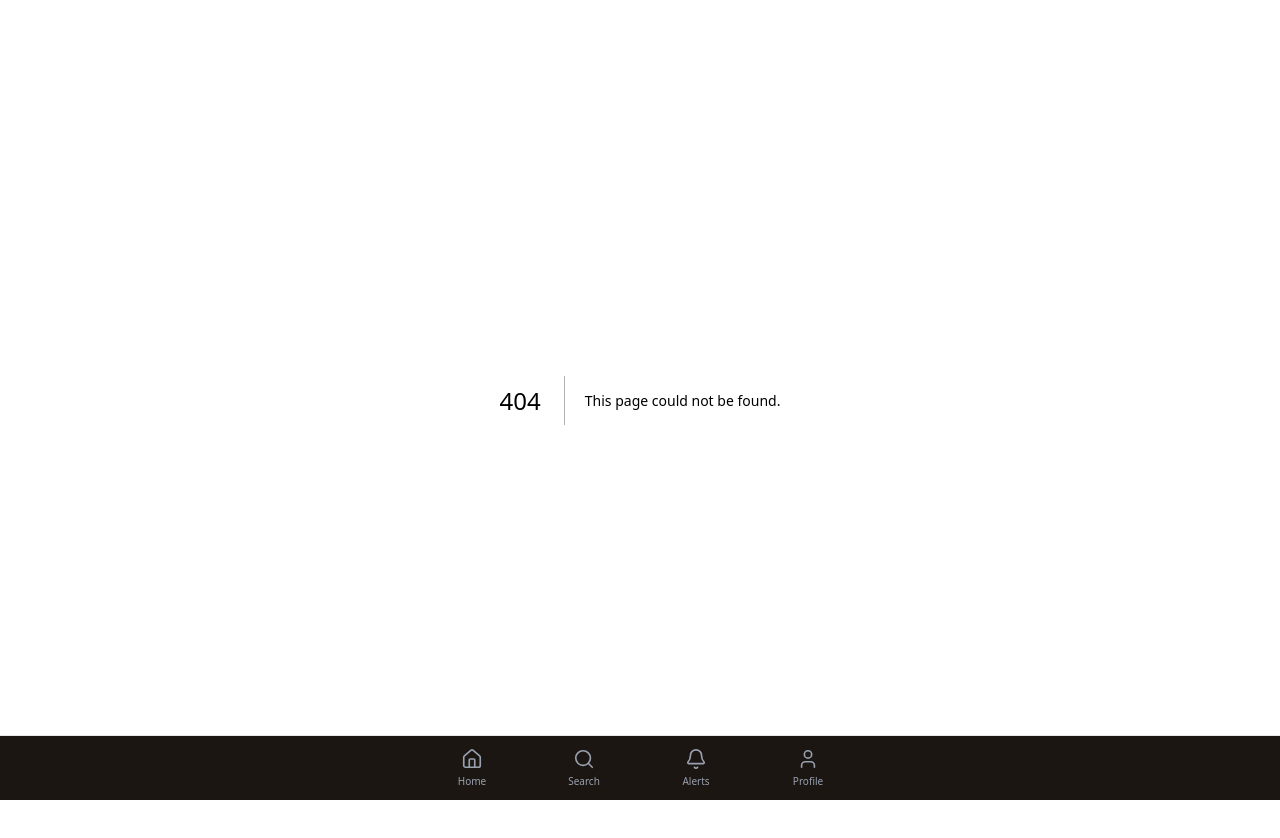
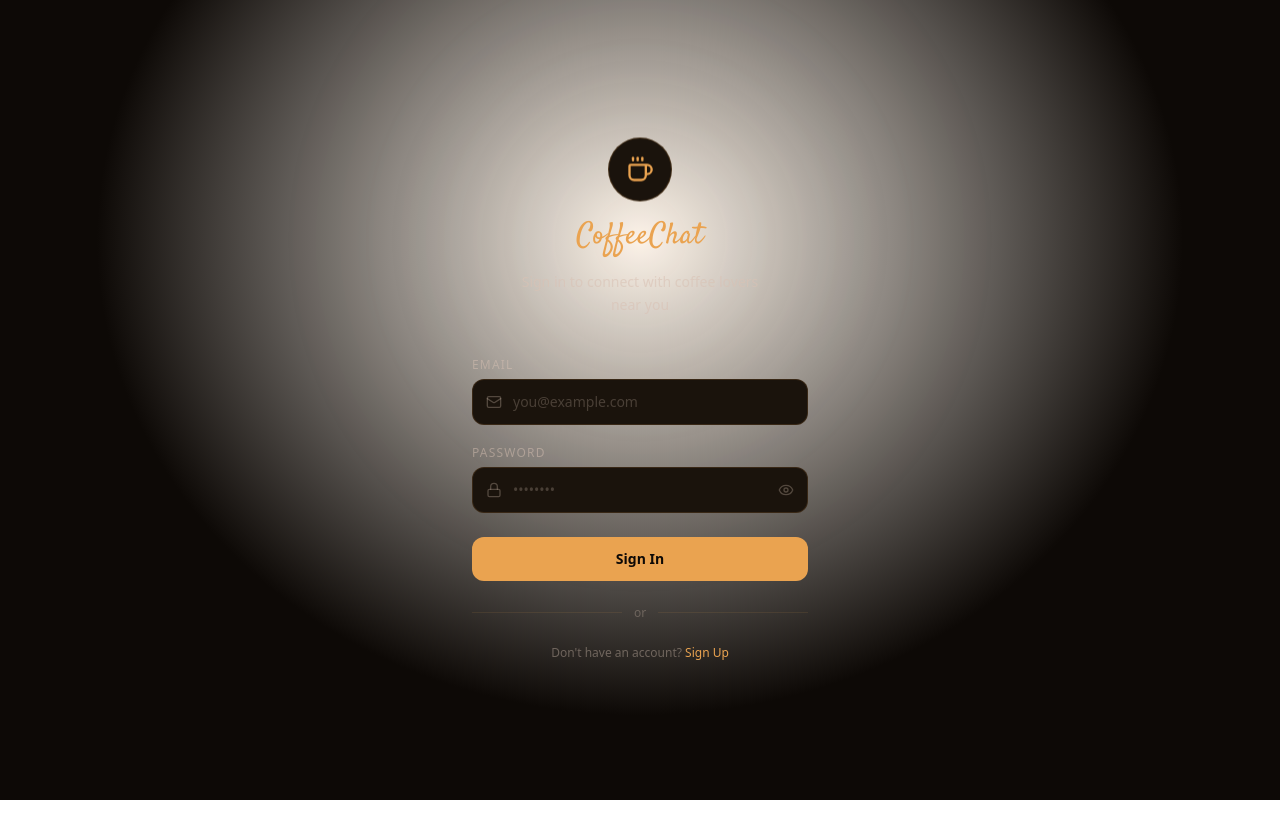
Before and after one commit to dev-abib/yadvierferreira-pwa, a Next.js app: page /login in a window 1280 px wide. Before the commit this address had no page. Shown: the top 838 px of the page. After the commit the page ends 800 px from the top, so only its background shows below. Built offline with nearby package versions, Linux system fonts and the light colour scheme.

Commit message:
feat:completd the splash page

```diff
--- a/app/components/layout/app-shell.tsx
+++ b/app/components/layout/app-shell.tsx
@@ -8,15 +8,19 @@ const BottomNav = dynamic(
   { ssr: false }
 );
 
+// Routes that should not show the bottom navigation bar
+const HIDE_NAV_ROUTES = new Set(["/", "/login"]);
+
 export function AppShell({ children }: { children: ReactNode }) {
   const pathName = usePathname();
+  const hideNav = HIDE_NAV_ROUTES.has(pathName);
 
   return (
     <div className="min-h-screen flex flex-col">
-      <main className={`flex-1 w-full ${pathName !== "/" ? "pb-20" : ""}`}>
+      <main className={`flex-1 w-full ${!hideNav ? "pb-20" : ""}`}>
         {children}
       </main>
-      {pathName !== "/" && <BottomNav />}
+      {!hideNav && <BottomNav />}
     </div>
   );
 }
--- a/app/globals.css
+++ b/app/globals.css
@@ -1,4 +1,5 @@
 @import "tailwindcss";
+
 
 @theme {
   --color-primary-coffee: rgba(15, 10, 6, 0.95);
@@ -16,6 +17,7 @@
   /* font family */
 
   --font-dm-sans: var(--font-dm-sans), "DM Sans", sans-serif;
+  --font-satisfy: var(--font-satisfy), "Satisfy", cursive;
 
   --breakpoint-xs: 375px;
   --breakpoint-sm: 480px;
--- /dev/null
+++ b/app/login/page.tsx
@@ -0,0 +1,165 @@
+"use client";
+
+import React, { useState } from "react";
+import { Coffee, Mail, Lock, Eye, EyeOff } from "lucide-react";
+
+const LoginPage = () => {
+  const [email, setEmail] = useState("");
+  const [password, setPassword] = useState("");
+  const [showPassword, setShowPassword] = useState(false);
+
+  const handleSubmit = (e: React.FormEvent) => {
+    e.preventDefault();
+    // TODO: implement authentication
+  };
+
+  return (
+    <section
+      className="relative flex flex-col items-center justify-center overflow-hidden min-h-dvh"
+      style={{
+        width: "100%",
+        background:
+          "radial-gradient(ellipse at 50% 30%, rgba(234, 163, 80, 0.08) 0%, #0D0906 60%)",
+      }}
+    >
+      {/* Background glow */}
+      <div
+        className="absolute rounded-full bg-[#EAA350]"
+        style={{
+          width: "min(60vw, 400px)",
+          height: "min(60vw, 400px)",
+          top: "5%",
+          filter: "blur(120px)",
+          opacity: 0.06,
+          willChange: "transform, opacity",
+        }}
+      />
+
+      <div className="relative z-10 w-full max-w-sm px-6">
+        {/* Logo / brand */}
+        <div
+          className="flex flex-col items-center gap-4 mb-10"
+          style={{
+            animation: "form-field-in 0.6s ease-out both",
+          }}
+        >
+          <div
+            className="w-16 h-16 rounded-full bg-[#1A130C] flex items-center justify-center border border-[#EAA350]/20"
+            style={{ animation: "float-bob 3s ease-in-out infinite" }}
+          >
+            <Coffee className="text-[#EAA350]" size={28} />
+          </div>
+          <h1 className="text-3xl text-[#EAA350] font-satisfy tracking-[0.45px]">
+            CoffeeChat
+          </h1>
+          <p className="text-sm text-[#D8C2B4]/60 text-center leading-relaxed">
+            Sign in to connect with coffee lovers <br /> near you
+          </p>
+        </div>
+
+        {/* Login form */}
+        <form onSubmit={handleSubmit} className="flex flex-col gap-5">
+          <div
+            style={{
+              animation: "form-field-in 0.5s ease-out 0.15s both",
+            }}
+          >
+            <label
+              htmlFor="email"
+              className="block text-xs text-[#D8C2B4]/50 uppercase tracking-widest mb-1.5"
+            >
+              Email
+            </label>
+            <div className="relative">
+              <Mail
+                className="absolute left-3.5 top-1/2 -translate-y-1/2 text-[#D8C2B4]/30"
+                size={16}
+              />
+              <input
+                id="email"
+                type="email"
+                value={email}
+                onChange={(e) => setEmail(e.target.value)}
+                placeholder="you@example.com"
+                className="w-full bg-[#1A130C] border border-[#EAA350]/15 rounded-xl py-3 pl-10 pr-4 text-sm text-[#D8C2B4] placeholder:text-[#D8C2B4]/25 outline-none transition-all duration-200 focus:border-[#EAA350]/40 focus:bg-[#1A130C]/80"
+              />
+            </div>
+          </div>
+
+          <div
+            style={{
+              animation: "form-field-in 0.5s ease-out 0.3s both",
+            }}
+          >
+            <label
+              htmlFor="password"
+              className="block text-xs text-[#D8C2B4]/50 uppercase tracking-widest mb-1.5"
+            >
+              Password
+            </label>
+            <div className="relative">
+              <Lock
+                className="absolute left-3.5 top-1/2 -translate-y-1/2 text-[#D8C2B4]/30"
+                size={16}
+              />
+              <input
+                id="password"
+                type={showPassword ? "text" : "password"}
+                value={password}
+                onChange={(e) => setPassword(e.target.value)}
+                placeholder="••••••••"
+                className="w-full bg-[#1A130C] border border-[#EAA350]/15 rounded-xl py-3 pl-10 pr-10 text-sm text-[#D8C2B4] placeholder:text-[#D8C2B4]/25 outline-none transition-all duration-200 focus:border-[#EAA350]/40 focus:bg-[#1A130C]/80"
+              />
+              <button
+                type="button"
+                onClick={() => setShowPassword((p) => !p)}
+                className="absolute right-3.5 top-1/2 -translate-y-1/2 text-[#D8C2B4]/30 hover:text-[#D8C2B4]/60 transition-colors"
+                tabIndex={-1}
+              >
+                {showPassword ? <EyeOff size={16} /> : <Eye size={16} />}
+              </button>
+            </div>
+          </div>
+
+          <button
+            type="submit"
+            className="w-full bg-[#EAA350] text-[#0D0906] font-semibold text-sm rounded-xl py-3 mt-1 transition-all duration-200 hover:bg-[#EAA350]/90 active:scale-[0.98] focus:outline-none focus:ring-2 focus:ring-[#EAA350]/40"
+            style={{
+              animation: "form-field-in 0.5s ease-out 0.45s both",
+            }}
+          >
+            Sign In
+          </button>
+
+          <div
+            className="flex items-center gap-3 my-1"
+            style={{
+              animation: "form-field-in 0.5s ease-out 0.55s both",
+            }}
+          >
+            <div className="flex-1 h-px bg-[#EAA350]/10" />
+            <span className="text-xs text-[#D8C2B4]/30">or</span>
+            <div className="flex-1 h-px bg-[#EAA350]/10" />
+          </div>
+
+          <p
+            className="text-center text-xs text-[#D8C2B4]/40"
+            style={{
+              animation: "form-field-in 0.5s ease-out 0.65s both",
+            }}
+          >
+            Don&apos;t have an account?{" "}
+            <button
+              type="button"
+              className="text-[#EAA350] hover:text-[#EAA350]/80 transition-colors"
+            >
+              Sign Up
+            </button>
+          </p>
+        </form>
+      </div>
+    </section>
+  );
+};
+
+export default LoginPage;
--- a/app/splash-page.tsx
+++ b/app/splash-page.tsx
@@ -1,16 +1,62 @@
 "use client";
 
-import React from "react";
-import { Coffee } from "./components/SvgContainer/SvgContainer";
+import React, { useEffect, useState, useRef } from "react";
+import { useRouter } from "next/navigation";
 
 type WispDir = "left" | "right";
 
-const WISP_DIRS: WispDir[] = ["left", "right", "left", "right", "left", "right"];
+const WISP_DIRS: WispDir[] = [
+  "left",
+  "right",
+  "left",
+  "right",
+  "left",
+  "right",
+];
+
+const SPLASH_DURATION = 4000; // ms
 
 const SplashPage = () => {
+  const router = useRouter();
+  const [progress, setProgress] = useState(0);
+  const [exiting, setExiting] = useState(false);
+  const startTime = useRef<number | null>(null);
+  const rafId = useRef<number>(0);
+
+  useEffect(() => {
+    startTime.current = performance.now();
+
+    const tick = (now: number) => {
+      const elapsed = now - (startTime.current ?? now);
+      const pct = Math.min(elapsed / SPLASH_DURATION, 1);
+      setProgress(pct);
+
+      if (pct < 1) {
+        rafId.current = requestAnimationFrame(tick);
+      } else {
+        setExiting(true);
+        // Small delay for exit animation to show, then navigate
+        setTimeout(() => {
+          router.replace("/login");
+        }, 400);
+      }
+    };
+
+    rafId.current = requestAnimationFrame(tick);
+
+    return () => {
+      if (rafId.current) cancelAnimationFrame(rafId.current);
+    };
+  }, [router]);
+
+  // Determine which dot is active based on 3 segments
+  const dotIndex = Math.min(Math.floor(progress * 3), 2);
+
   return (
     <section
-      className="relative flex flex-col items-center justify-center overflow-hidden"
+      className={`relative flex flex-col items-center justify-center overflow-hidden transition-opacity duration-400 ${
+        exiting ? "opacity-0" : "opacity-100"
+      }`}
       style={{
         height: "100dvh",
         width: "100%",
@@ -27,33 +73,29 @@ const SplashPage = () => {
         }}
       />
 
-      <SplashContent visible={true} />
+      <SplashContent visible={!exiting} />
 
+      {/* Animated loading dots */}
       <div className="absolute bottom-12 flex items-center gap-3 z-20">
-        <div
-          className="rounded-full"
-          style={{
-            width: 24,
-            height: 8,
-            background: "#EAA350",
-          }}
-        />
-        <div
-          className="rounded-full"
-          style={{
-            width: 8,
-            height: 8,
-            background: "rgba(234, 163, 80, 0.3)",
-          }}
-        />
-        <div
-          className="rounded-full"
-          style={{
-            width: 8,
-            height: 8,
-            background: "rgba(234, 163, 80, 0.3)",
-          }}
-        />
+        {[0, 1, 2].map((i) => (
+          <div
+            key={i}
+            className="rounded-full transition-all duration-300 ease-out"
+            style={{
+              width: dotIndex === i ? 24 : 8,
+              height: 8,
+              background:
+                i <= dotIndex
+                  ? "#EAA350"
+                  : "rgba(234, 163, 80, 0.3)",
+              transform: i === dotIndex ? "scaleX(1)" : "scaleX(1)",
+              boxShadow:
+                i <= dotIndex
+                  ? "0 0 8px rgba(234, 163, 80, 0.5)"
+                  : "none",
+            }}
+          />
+        ))}
       </div>
     </section>
   );
@@ -61,18 +103,58 @@ const SplashPage = () => {
 
 const SplashContent = ({ visible }: { visible: boolean }) => (
   <div
-    className="flex flex-col gap-y-[12.8px] items-center z-10 transition-opacity duration-300"
-    style={{ opacity: visible ? 1 : 0, pointerEvents: visible ? "auto" : "none" }}
+    className="flex flex-col gap-y-[12.8px] items-center z-10 transition-all duration-400"
+    style={{
+      opacity: visible ? 1 : 0,
+      transform: visible ? "translateY(0)" : "translateY(-10px)",
+      pointerEvents: visible ? "auto" : "none",
+    }}
   >
     <div className="flex flex-col gap-y-2.5 items-center">
       <div className="relative">
         {[
-          { className: "absolute -top-4 left-1/2 -translate-x-1/2", delay: "0s", duration: 3.2, wisp: "w-3 h-3", dirIdx: 0 },
-          { className: "absolute -top-3 left-[calc(50%-14px)]", delay: "0.8s", duration: 2.8, wisp: "w-2.5 h-2.5", dirIdx: 1 },
-          { className: "absolute -top-3 left-[calc(50%+10px)]", delay: "1.6s", duration: 3.5, wisp: "w-2 h-2", dirIdx: 2 },
-          { className: "absolute -top-5 left-1/2 -translate-x-1/2", delay: "0.4s", duration: 3.8, wisp: "w-3.5 h-3.5", dirIdx: 3 },
-          { className: "absolute -top-2 left-[calc(50%-20px)]", delay: "2s", duration: 2.6, wisp: "w-2 h-2", dirIdx: 4 },
-          { className: "absolute -top-2 left-[calc(50%+16px)]", delay: "1.2s", duration: 3, wisp: "w-2.5 h-2.5", dirIdx: 5 },
+          {
+            className: "absolute -top-4 left-1/2 -translate-x-1/2",
+            delay: "0s",
+            duration: 3.2,
+            wisp: "w-3 h-3",
+            dirIdx: 0,
+          },
+          {
+            className: "absolute -top-3 left-[calc(50%-14px)]",
+            delay: "0.8s",
+            duration: 2.8,
+            wisp: "w-2.5 h-2.5",
+            dirIdx: 1,
+          },
+          {
+            className: "absolute -top-3 left-[calc(50%+10px)]",
+            delay: "1.6s",
+            duration: 3.5,
+            wisp: "w-2 h-2",
+            dirIdx: 2,
+          },
+          {
+            className: "absolute -top-5 left-1/2 -translate-x-1/2",
+            delay: "0.4s",
+            duration: 3.8,
+            wisp: "w-3.5 h-3.5",
+            dirIdx: 3,
+          },
+          {
+            className: "absolute -top-2 left-[calc(50%-20px)]",
+            delay: "2s",
+            duration: 2.6,
+            wisp: "w-2 h-2",
+            dirIdx: 4,
+          },
+          {
+            className: "absolute -top-2 left-[calc(50%+16px)]",
+            delay: "1.2s",
+            duration: 3,
+            wisp: "w-2.5 h-2.5",
+            dirIdx: 5,
+          },
         ].map((p, i) => (
           <SmokeParticle
             key={i}
@@ -83,38 +165,41 @@ const SplashContent = ({ visible }: { visible: boolean }) => (
             dir={WISP_DIRS[p.dirIdx]}
           />
         ))}
-        <video
-          src="/logo.mp4"
-          autoPlay
-          muted
-          loop
-          playsInline
-          className="h-[130px] w-[130px] object-cover animate-fade-scale-up rounded-full pointer-events-none"
+        <div
+          className="w-[130px] h-[130px] overflow-hidden rounded-full animate-fade-scale-up"
           style={{ animationDuration: "0.8s", animationFillMode: "backwards" }}
-        />
+        >
+          <video
+            src="/logo.mp4"
+            autoPlay
+            muted
+            loop
+            playsInline
+            className="h-full w-full object-cover scale-[1.14] pointer-events-none"
+          />
+        </div>
       </div>
-
-      <div
-        className="animate-fade-slide-up"
+      <h2
+        className="text-5xl text-[#EAA350] font-satisfy leading-[160%] tracking-[0.45px] animate-fade-slide-up"
         style={{
-          animationDelay: "0.3s",
+          animationDelay: "0.6s",
           animationDuration: "0.7s",
           animationFillMode: "backwards",
         }}
       >
-        <Coffee />
-      </div>
+        CoffeeChat
+      </h2>
     </div>
 
     <span
-      className="text-lg text-[#D8C2B4E5] font-normal leading-[160%] tracking-[0.45px] animate-fade-slide-up"
+      className="text-lg text-[#D8C2B4E5] leading-[160%] tracking-[0.45px] animate-fade-slide-up"
       style={{
         animationDelay: "0.6s",
         animationDuration: "0.7s",
         animationFillMode: "backwards",
       }}
     >
-      Is in Cursive writing
+      Network With a Sip!
     </span>
   </div>
 );
```
Also changed, not shown: app/layout.tsx (+9 -2 lines).
